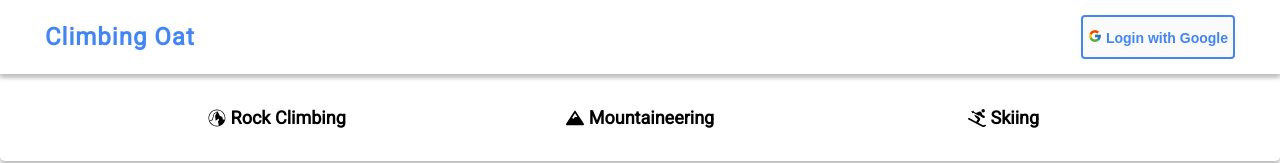
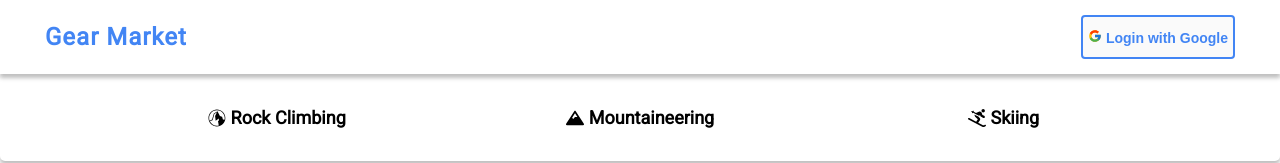
Before and after one commit to Ikamean/e-commerce-app, a React (Create React App) app in the folder Client/e-commerce/: page / in a window 1280 px wide. Shown: the top 163 px of the page. Built offline with nearby package versions, Linux system fonts and the light colour scheme; no server answers.

Commit message:
changed header to Gear Market

```diff
--- a/Client/e-commerce/public/index.html
+++ b/Client/e-commerce/public/index.html
@@ -24,7 +24,7 @@
       work correctly both with client-side routing and a non-root public URL.
       Learn how to configure a non-root public URL by running `npm run build`.
     -->
-    <title>Climbing Oat</title>
+    <title>Gear Market</title>
   </head>
   <body>
     <noscript>You need to enable JavaScript to run this app.</noscript>
--- a/Client/e-commerce/src/components/navbar/header.js
+++ b/Client/e-commerce/src/components/navbar/header.js
@@ -15,7 +15,7 @@ const Header = () => {
 
     return (
         <HeaderContainer onClick={ () => handleClick() } onFocus={()=>handleClick()}>
-            Climbing Oat
+            Gear Market
         </HeaderContainer>
     )
 }
```
